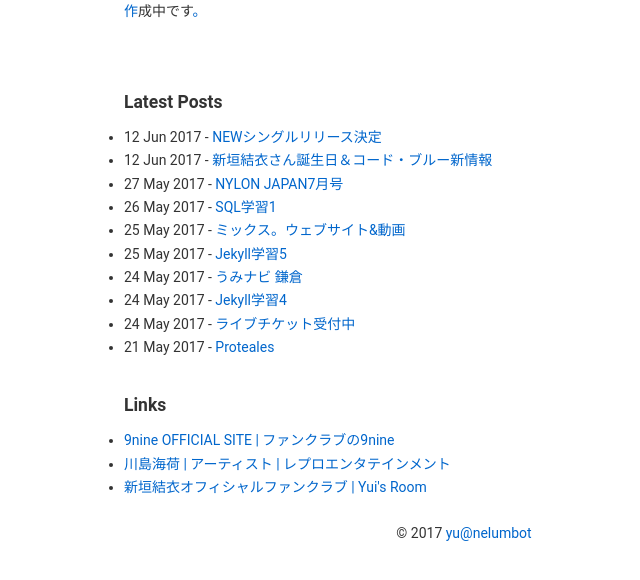
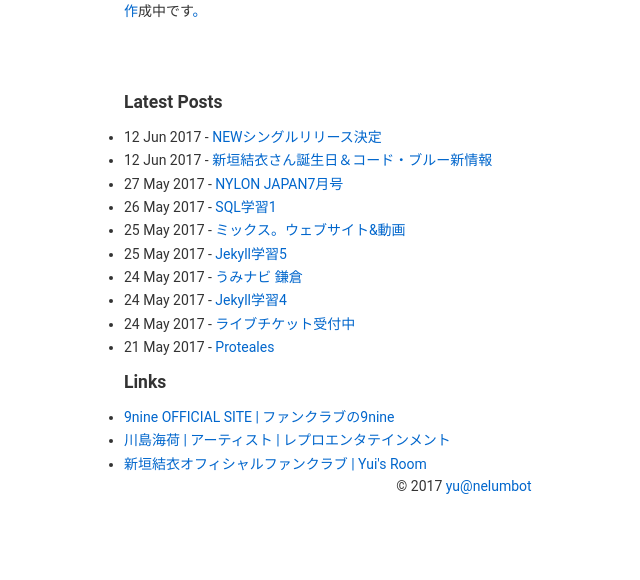
Before and after one commit to yunelumbot/test-site, a Jekyll site: the page built from index.md, in a window 1280 px wide. Shown: the top 580 px of the page, without its empty margins (176-816 px from the left). Built offline with Jekyll 4.4.1, drawn with Linux system fonts in a browser that asks for light colours.

Commit message:
スタイル検討中

```diff
--- a/_sass/typography.scss
+++ b/_sass/typography.scss
@@ -28,10 +28,15 @@ body
 
 /*- Typography for medium and small screen, based on 16px font-size -*/
 
-p, ul, ol {
+p, ol {
 	font-size: 1em; /* 16px */
 	line-height: 1.8em; /* 24px/16px */
 	margin-bottom: 1.8em; /* 24px/16px */
+}
+
+ul {
+	font-size: 1em; /* 16px */
+	line-height: 1.8em; /* 24px/16px */
 }
 
 table {
@@ -74,10 +79,15 @@ blockquote {
 
 @media (min-width: 940px) { //Breakpoint set to 940px
 
-p, ul, ol {
+p, ol {
 	font-size: 1em; /* 18px */
 	line-height: 1.6667em; /* 24px/18px */
 	margin-bottom: 1.6667em; /* 24px/18px */
+}
+
+ul {
+	font-size: 1em; /* 18px */
+	line-height: 1.6667em; /* 24px/18px */
 }
 
 table {
```
